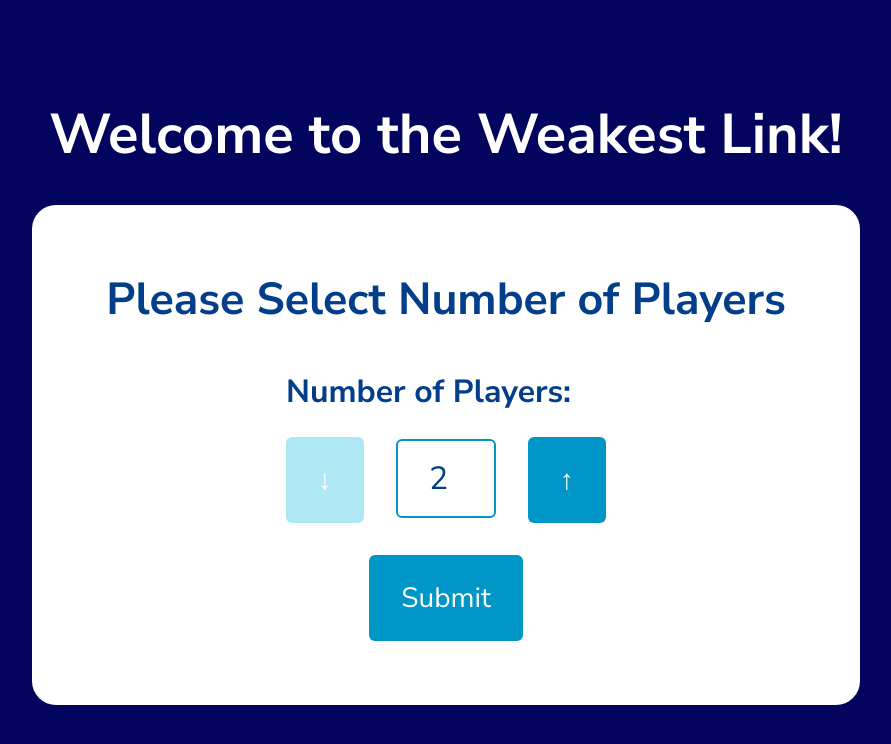
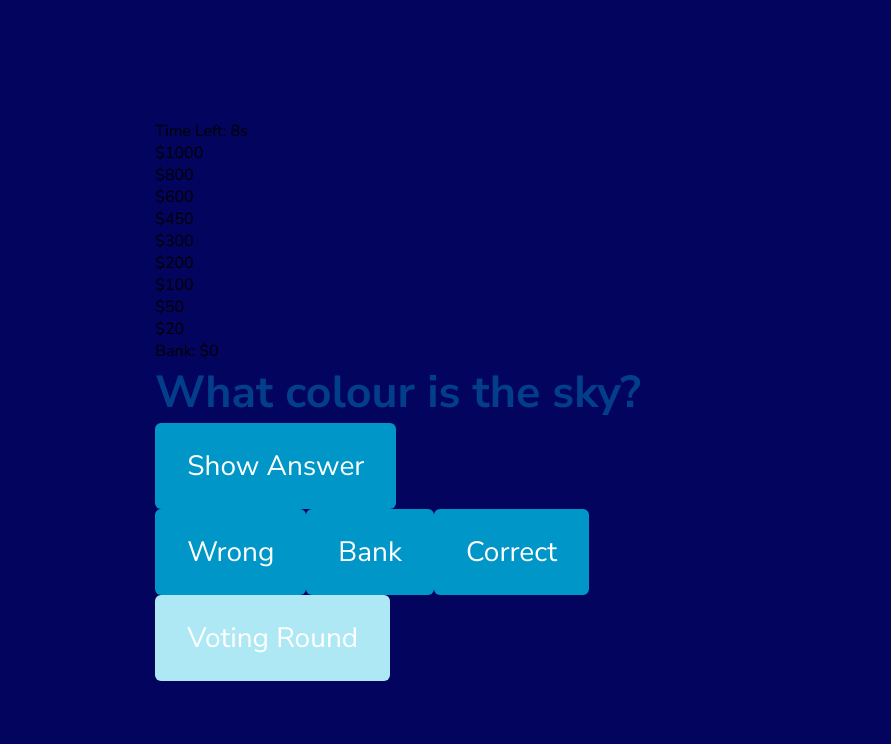
Before and after one commit to ImJehtts/MohibWeakestLink, a React (Create React App) app in the folder frontend/: page / in a window 1280 px wide. Both pictures are taken after a click on the button "Submit". Shown: the top 744 px of the page, without its empty margins (242-1133 px from the left). Built offline with nearby package versions, Linux system fonts and the light colour scheme.

Commit message:
GamePlay and Voting Rounds added

```diff
--- /dev/null
+++ b/frontend/src/components/GamePlay.jsx
@@ -0,0 +1,119 @@
+import React, { useState, useEffect } from 'react';
+
+export const GamePlay = ({ players, addtoBank, handleSetPlayersLeft }) => {
+    const moneyAmounts = [1000, 800, 600, 450, 300, 200, 100, 50, 20];
+
+    // State to track the current money amount and the accumulated Bank value
+    const [currentAmount, setCurrentAmount] = useState(moneyAmounts[8]);
+    const [bankValue, setBankValue] = useState(0);
+
+    const [timer, setTimer] = useState(10);
+    const [isRoundActive, setIsRoundActive] = useState(false);
+
+    const questionMap = {
+        "What colour is the sky?": "Blue"
+    };
+
+    const currentQuestion = Object.keys(questionMap)[0];
+
+    const [showAnswer, setShowAnswer] = useState(false);
+
+
+    // Function to handle button presses
+    const handleButtonPress = (buttonType) => {
+        if (buttonType === 'Correct') {
+            // Move to the next money amount if "Correct"
+            const currentIndex = moneyAmounts.indexOf(currentAmount);
+            if (currentIndex > 0) {
+                setCurrentAmount(moneyAmounts[currentIndex - 1]);
+            }
+        } else if (buttonType === 'Bank') {
+            // Add current value to Bank, reset to $20
+            setBankValue(bankValue + currentAmount);
+            setCurrentAmount(moneyAmounts[8]);
+        } else {
+            // If "Wrong" is selected, reset to $20
+            setCurrentAmount(moneyAmounts[8]);
+        }
+    };
+
+    // Timer effect to countdown every second
+    useEffect(() => {
+        if (timer > 0) {
+            const timerInterval = setInterval(() => {
+                setTimer(prevTimer => prevTimer - 1);
+            }, 1000);
+
+            // Clear the interval when the timer reaches 0
+            return () => clearInterval(timerInterval);
+        } else {
+            // When timer hits 0, disable other buttons
+            setIsRoundActive(true);
+        }
+    }, [timer]);
+
+    // Handle Voting Round button click
+    const handleVotingRound = () => {
+        addtoBank(bankValue);
+        handleSetPlayersLeft();
+    };
+
+    return (
+        <div className="GamePlayContainer">
+            <div className="GameTimer">
+                Time Left: {timer}s
+            </div>
+
+            <div className="GamePlay">
+                <div className="MoneyColumn">
+                    <div className="MoneyLadder">
+                        {moneyAmounts.map((amount, index) => (
+                            <div
+                                key={index}
+                                className={`MoneyBubble ${amount === currentAmount ? 'active' : ''}`}
+                            >
+                                ${amount}
+                            </div>
+                        ))}
+                    </div>
+
+                    <div className="BankAmount">
+                        Bank: ${bankValue}
+                    </div>
+                </div>
+
+                <div className="QuestionCard">
+                    <h1 className="QuestionText">
+                        {showAnswer ? questionMap[currentQuestion] : currentQuestion}
+                    </h1>
+
+                    <button onClick={() => setShowAnswer(!showAnswer)}>
+                        {showAnswer ? "Hide Answer" : "Show Answer"}
+                    </button>
+
+                    <div className="AnswerButtons">
+                        <button className= "Wrong" onClick={() => {handleButtonPress('Wrong'); setShowAnswer(false); }} disabled={timer === 0 || isRoundActive}>
+                            Wrong
+                        </button>
+                        <button className= "Bank" onClick={() => {handleButtonPress('Bank'); setShowAnswer(false); }} disabled={timer === 0 || isRoundActive}>
+                            Bank
+                        </button>
+                        <button className= "Correct" onClick={() => {handleButtonPress('Correct'); setShowAnswer(false); }} disabled={timer === 0 || isRoundActive}>
+                            Correct
+                        </button>
+                    </div>
+
+                    <button
+                        className="VotingButton"
+                        disabled={!isRoundActive}
+                        onClick={handleVotingRound}
+                    >
+                        Voting Round
+                    </button>
+                </div>
+            </div>
+        </div>
+    );
+};
+
+export default GamePlay;
--- a/frontend/src/components/GameSetup.jsx
+++ b/frontend/src/components/GameSetup.jsx
@@ -33,6 +33,7 @@
                 </div>
                 <button type="submit">Submit</button>
             </form>
+            <h2>*Please Number Your Players Accordingly*</h2>
         </div>
     </div>
 );
--- a/frontend/src/components/MainPages.jsx
+++ b/frontend/src/components/MainPages.jsx
@@ -1,14 +1,50 @@
-import React from 'react';
+import React, { useState } from 'react';
 import GameSetup from './GameSetup';
+import GamePlay from './GamePlay';
+import MidRound from './MidRound';
 
 
 function MainPages() {
-  const [playersLeft, setPlayersLeft] = React.useState(0);
-  const [players, setPlayers] = React.useState(0);
+  const [players, setPlayers] = useState(0);
+
+  // Round 0: Game Setup
+  // Round 1: Game Play
+  // Round 2: Voting Round
+  const [round, setRound] = useState(0);
+
+  const [bank, setBank] = useState(0);
+
+  const handleSetPlayers = (num) => {
+    setPlayers(num);
+    setRound(1);
+    console.log("Players set to: ", num);
+  };
+
+   const handleSetPlayersLeft = () => {
+    setPlayers(prev => prev - 1);
+    setRound(2);
+  }
+
+  const handleVotingDone = () => {
+    setRound(1);
+  }
+
+  const addtoBank = (amount) => {
+    setBank(prev => prev + amount);
+  }
+
+  const renderRound = () =>{
+    switch (round){
+        case 0: return <GameSetup setPlayers={handleSetPlayers}/>;
+        case 1: return <GamePlay players={players} addtoBank={addtoBank} handleSetPlayersLeft={handleSetPlayersLeft}/>;
+        case 2: return <MidRound players={players} bank={bank} handleVotingDone={handleVotingDone}/>;
+        default: return null;
+    }
+  }
 
   return (
-    <div className="App">
-        <GameSetup setPlayers={setPlayers}/>
+    <div className="content">
+      {renderRound()}
     </div>
   );
 }
--- /dev/null
+++ b/frontend/src/components/MidRound.jsx
@@ -0,0 +1,40 @@
+import React, { useState, useEffect } from 'react';
+
+export const MidRound = ({players, bank, handleVotingDone}) => {
+
+    const [timer, setTimer] = useState(10);
+    const [isVotingOver, setIsVotingOver] = useState(false);
+
+    useEffect(() => {
+        if (timer > 0) {
+          const timerInterval = setInterval(() => {
+            setTimer(prevTimer => prevTimer - 1);
+          }, 1000);
+
+          return () => clearInterval(timerInterval);
+        }
+        else{
+            setIsVotingOver(true);
+        }
+      }, [timer]);
+
+    return (
+    <div className="VotingContainer">
+        <div className="GameTimer">
+            Time Left: {timer}s
+        </div>
+        <div className='VotingRound'>
+            <h1>Please Vote A Player to Remove</h1>
+            <h2>Players Left: {players}</h2>
+            <h2>Value in bank: {bank}</h2>
+            <button
+            onClick={handleVotingDone}
+            disabled={timer > 0 && !isVotingOver}
+            >Next Round</button>
+            <h2 style={{marginTop: '3rem'}}>*Players re-number your players accordingly*</h2>
+        </div>
+    </div>
+    )
+}
+
+export default MidRound
```
